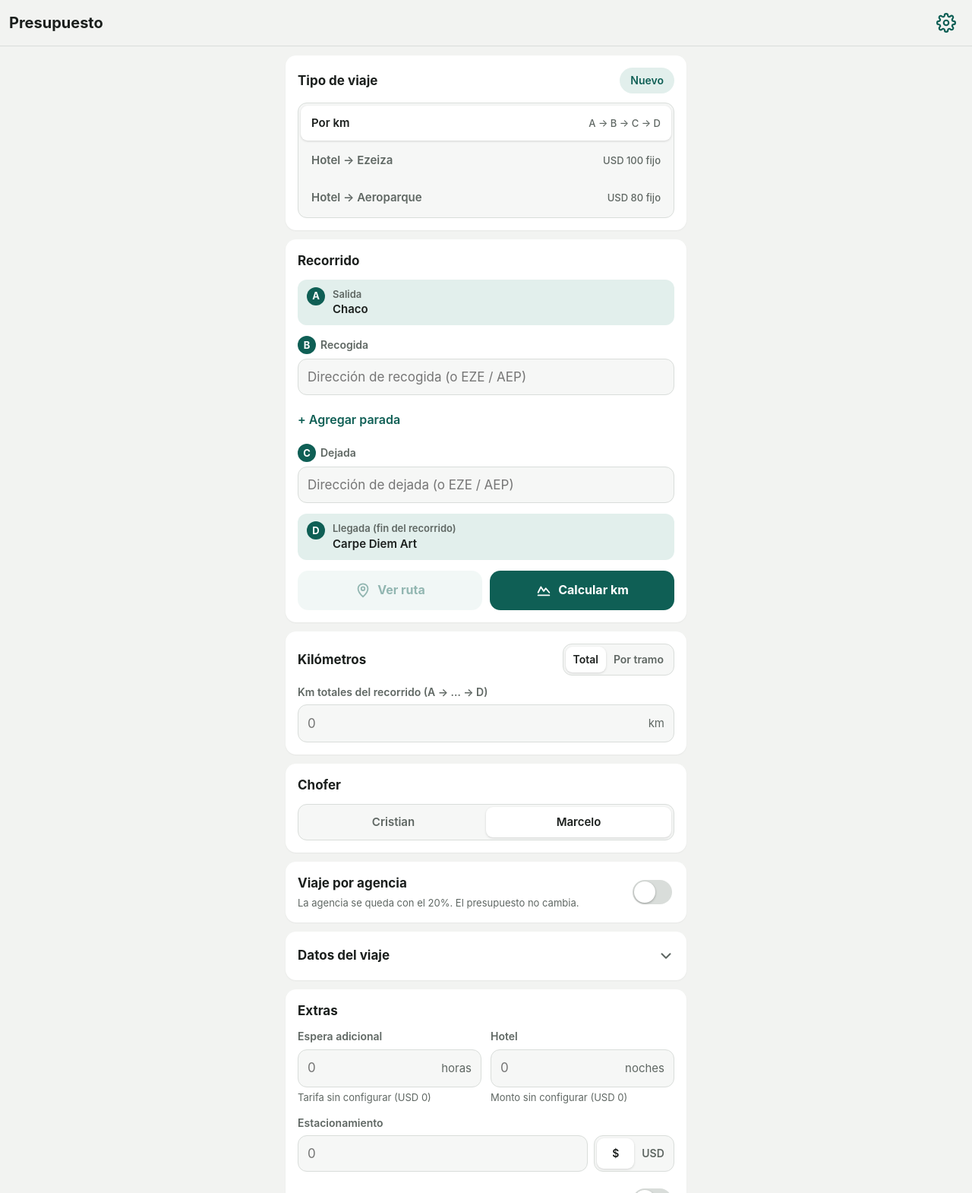
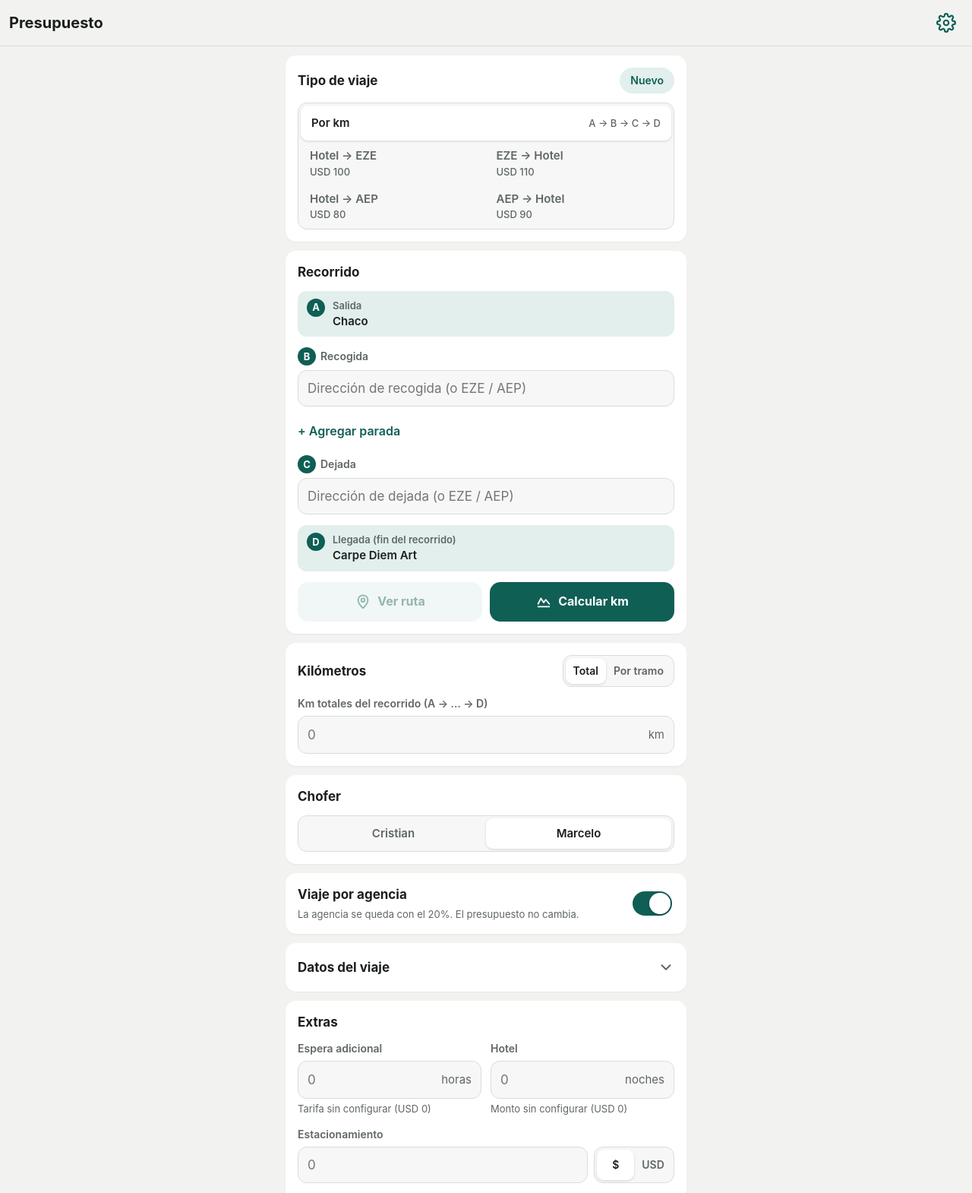
Before and after one commit to fransorbo/presupuestos-van, a plain HTML site: page index.html in a window 1280 px wide. Shown: the top 1570 px of the page at 76% size. Drawn offline with Linux system fonts and the light colour scheme.

Commit message:
Agencia por defecto y 4 tarifas fijas en grilla 2 × 2
- Cada viaje nuevo arranca como viaje por agencia.
- Tarifas fijas: Hotel → EZE 100, EZE → Hotel 110, Hotel → AEP 80, AEP → Hotel 90 (USD).
- En las vueltas, la recogida vacía usa el aeropuerto (mensaje, km y Sheet).
- Migración de config v5: se conservan los precios ya cargados.

Co-Authored-By: Claude Opus 5.5 <noreply@anthropic.com>

```diff
--- a/index.html
+++ b/index.html
@@ -281,10 +281,16 @@
         <h2>Tarifas fijas</h2>
         <p class="nota">Precio cerrado en USD: no se suma nada ni se aplica el mínimo.</p>
         <div class="fila">
-          <label class="campo"><span class="etq">Hotel CABA → Ezeiza</span>
+          <label class="campo"><span class="etq">Hotel → EZE</span>
             <span class="con-sufijo prefijo"><span class="sufijo">USD</span><input type="text" inputmode="decimal" data-c="tarifasFijas.0.usd" data-tipo="numero"></span></label>
-          <label class="campo"><span class="etq">Hotel CABA → Aeroparque</span>
+          <label class="campo"><span class="etq">EZE → Hotel</span>
             <span class="con-sufijo prefijo"><span class="sufijo">USD</span><input type="text" inputmode="decimal" data-c="tarifasFijas.1.usd" data-tipo="numero"></span></label>
+        </div>
+        <div class="fila">
+          <label class="campo"><span class="etq">Hotel → AEP</span>
+            <span class="con-sufijo prefijo"><span class="sufijo">USD</span><input type="text" inputmode="decimal" data-c="tarifasFijas.2.usd" data-tipo="numero"></span></label>
+          <label class="campo"><span class="etq">AEP → Hotel</span>
+            <span class="con-sufijo prefijo"><span class="sufijo">USD</span><input type="text" inputmode="decimal" data-c="tarifasFijas.3.usd" data-tipo="numero"></span></label>
         </div>
       </section>
 
--- a/js/app.js
+++ b/js/app.js
@@ -7,7 +7,7 @@ import { cargarConfig, guardarConfig, restablecerConfig, cargarViaje, guardarVia
 import { puntosRuta, calcularKmRuta, ErrorKm } from './distancias.js';
 import { filaSheet, enviarAlSheet, esUrlSheet } from './sheet.js';
 
-export const VERSION_APP = '1.6.0';
+export const VERSION_APP = '1.7.0';
 
 const $ = (sel, raiz = document) => raiz.querySelector(sel);
 const $$ = (sel, raiz = document) => [...raiz.querySelectorAll(sel)];
@@ -22,7 +22,7 @@ function viajeNuevo(anterior = {}) {
     destino: '',
     paradas: [],
     tipoViaje: 'km',
-    porAgencia: false,
+    porAgencia: true, // cada viaje nuevo arranca como viaje por agencia
     modoTramos: anterior.modoTramos ?? false,
     kmTotales: '',
     tramos: ['', '', ''],
@@ -79,7 +79,7 @@ function pintarTiposViaje() {
     b.dataset.valor = t.id;
     b.innerHTML = '<span></span><small></small>';
     $('span', b).textContent = t.corto || t.nombre;
-    $('small', b).textContent = `USD ${formatNumero(t.usd, 0, 2)} fijo`;
+    $('small', b).textContent = `USD ${formatNumero(t.usd, 0, 2)}`;
     seg.append(b);
   }
   if (viaje.tipoViaje !== 'km' && !tarifaFija(viaje, config)) viaje.tipoViaje = 'km';
@@ -154,8 +154,12 @@ function actualizar() {
   $('#resumen-datos').textContent = [fechaCorta, formatHora(viaje.hora), pax ? `${Math.round(pax)} pax` : ''].filter(Boolean).join(' · ');
   const notaFija = $('#nota-tarifa-fija');
   notaFija.hidden = !fija;
-  if (fija) notaFija.textContent = `Precio cerrado: USD ${formatNumero(fija.usd, 2, 2)}. No se suman km, peajes, extras ni recargos. Si dejás vacía la dejada, el mensaje dice "${fija.destino}".`;
-  $('[data-v="destino"]').placeholder = fija ? fija.destino : 'Dirección de dejada (o EZE / AEP)';
+  if (fija) {
+    const vacio = fija.origen ? `la recogida, el mensaje dice "${fija.origen}"` : `la dejada, el mensaje dice "${fija.destino}"`;
+    notaFija.textContent = `Precio cerrado: USD ${formatNumero(fija.usd, 2, 2)}. No se suman km, peajes, extras ni recargos. Si dejás vacía ${vacio}.`;
+  }
+  $('[data-v="origen"]').placeholder = fija?.origen || 'Dirección de recogida (o EZE / AEP)';
+  $('[data-v="destino"]').placeholder = fija?.destino || (fija ? 'Hotel' : 'Dirección de dejada (o EZE / AEP)');
 
   // Espera incluida según la recogida
   const ayudaEspera = $('#ayuda-espera-incluida');
@@ -412,9 +416,11 @@ async function calcularKm() {
   if (btn.disabled) return;
   let puntos;
   try {
-    // En una tarifa fija sin dejada escrita, se usa el aeropuerto de la tarifa
-    const destino = viaje.destino.trim() || tarifaFija(viaje, config)?.destino || '';
-    puntos = puntosRuta({ puntoA: config.puntoA, puntoD: config.puntoD, ...viaje, destino });
+    // En una tarifa fija sin recogida o dejada escrita, se usa el aeropuerto de la tarifa
+    const fija = tarifaFija(viaje, config);
+    const origen = viaje.origen.trim() || fija?.origen || '';
+    const destino = viaje.destino.trim() || fija?.destino || '';
+    puntos = puntosRuta({ puntoA: config.puntoA, puntoD: config.puntoD, ...viaje, origen, destino });
   } catch (e) {
     mostrarResultadoKm('error', (c) => c.append(parrafo(e.message)));
     return;
@@ -533,8 +539,10 @@ const ETIQUETAS = {
   precioKmUSD: 'Precio por km',
   'precioMinimo.monto': 'Precio mínimo',
   'precioMinimo.moneda': 'Precio mínimo: moneda',
-  'tarifasFijas.0.usd': 'Tarifa fija Hotel → Ezeiza',
-  'tarifasFijas.1.usd': 'Tarifa fija Hotel → Aeroparque',
+  'tarifasFijas.0.usd': 'Tarifa fija Hotel → EZE',
+  'tarifasFijas.1.usd': 'Tarifa fija EZE → Hotel',
+  'tarifasFijas.2.usd': 'Tarifa fija Hotel → AEP',
+  'tarifasFijas.3.usd': 'Tarifa fija AEP → Hotel',
   agenciaPorcentaje: 'Comisión de agencia',
   'costos.choferHorasCada100Km': 'Gastos: horas de Marcelo',
   'costos.choferPrecioHora': 'Gastos: precio hora de Marcelo',
--- a/js/config.js
+++ b/js/config.js
@@ -6,7 +6,7 @@
 // Si cambia un valor por defecto que también tiene que cambiar en los celulares que ya
 // guardaron su configuración, subir CONFIG_VERSION y agregar la migración en storage.js.
 
-export const CONFIG_VERSION = 4;
+export const CONFIG_VERSION = 5;
 
 export const DEFAULT_CONFIG = {
   version: CONFIG_VERSION,
@@ -30,10 +30,12 @@ export const DEFAULT_CONFIG = {
   },
 
   // Tarifas fijas: el total es siempre este monto en USD, sin sumar nada.
+  // `destino`: se usa si no se escribe la dejada. `origen`: se usa si no se escribe la recogida.
   tarifasFijas: [
-    { id: 'hotel-ezeiza', corto: 'Hotel → Ezeiza', nombre: 'Hotel CABA → Aeropuerto Ezeiza', destino: 'Aeropuerto Internacional Ministro Pistarini (Ezeiza)', usd: 100 },
-    { id: 'hotel-aeroparque', corto: 'Hotel → Aeroparque', nombre: 'Hotel CABA → Aeroparque', destino: 'Aeroparque Jorge Newbery', usd: 80 },
-
+    { id: 'hotel-ezeiza', corto: 'Hotel → EZE', nombre: 'Hotel CABA → Aeropuerto Ezeiza', destino: 'Aeropuerto Internacional Ministro Pistarini (Ezeiza)', usd: 100 },
+    { id: 'ezeiza-hotel', corto: 'EZE → Hotel', nombre: 'Aeropuerto Ezeiza → Hotel CABA', origen: 'Aeropuerto Internacional Ministro Pistarini (Ezeiza)', usd: 110 },
+    { id: 'hotel-aeroparque', corto: 'Hotel → AEP', nombre: 'Hotel CABA → Aeroparque', destino: 'Aeroparque Jorge Newbery', usd: 80 },
+    { id: 'aeroparque-hotel', corto: 'AEP → Hotel', nombre: 'Aeroparque → Hotel CABA', origen: 'Aeroparque Jorge Newbery', usd: 90 },
   ],
 
   // Viajes por agencia: el presupuesto no cambia, pero la agencia se queda con este %.
--- a/js/format.js
+++ b/js/format.js
@@ -88,8 +88,8 @@ export function textoDesglose(resultado) {
 export function textoWhatsApp({ plantilla, viaje, resultado, incluirDesglose, config }) {
   // Los atajos (EZE, AEP) se muestran con el nombre completo
   const paradas = (viaje.paradas || []).map(expandirAlias).filter(Boolean);
-  const origen = expandirAlias(viaje.origen);
-  // En las tarifas fijas, si no se escribió la dejada, se usa el aeropuerto de la tarifa
+  // En las tarifas fijas, si no se escribió la recogida o la dejada, se usa el aeropuerto de la tarifa
+  const origen = expandirAlias(viaje.origen) || resultado.tarifaFija?.origen || '';
   const destino = expandirAlias(viaje.destino) || resultado.tarifaFija?.destino || '';
   const recorrido = [origen, ...paradas, destino].filter(Boolean).join(' → ');
   const pax = Number(viaje.pasajeros) > 0 ? String(Math.round(Number(viaje.pasajeros))) : '';
--- a/js/sheet.js
+++ b/js/sheet.js
@@ -25,7 +25,7 @@ export function filaSheet(viaje, r, config, { persona = '', fecha = '', creado =
     Persona: String(persona || '').trim(),
     Fecha: fecha || '',
     Total: r.moneda === 'ARS' ? redondear(r.total) : redondear(r.total, 2),
-    Recogida: expandirAlias(viaje.origen || '').trim(),
+    Recogida: (expandirAlias(viaje.origen || '') || r.tarifaFija?.origen || '').trim(),
     Dejada: destino.trim(),
     Moneda: r.moneda === 'ARS' ? 'Pesos' : 'USD',
     'Total USD': redondear(r.totalUSD, 2),
--- a/js/storage.js
+++ b/js/storage.js
@@ -42,6 +42,7 @@ function escribir(clave, valor) {
  * v1 → v2: cambiaron el precio por km (5 → 1 USD), el punto A (ahora hay A y D) y la plantilla.
  * v2 → v3: el tipo de cambio pasa a 1550 (ahora se cambia solo en Configuración) y se saca el redondeo automático.
  * v3 → v4: el redondeo en pesos pasa a $ 10.000.
+ * v4 → v5: pasan a ser 4 tarifas fijas (se suman las vueltas desde el aeropuerto); se conservan los precios cargados.
  */
 export function migrar(guardado) {
   if (!esObjeto(guardado)) return guardado;
@@ -58,6 +59,10 @@ export function migrar(guardado) {
   }
   if ((g.version ?? CONFIG_VERSION) < 4) {
     if (esObjeto(g.redondeo)) delete g.redondeo.multiploARS;
+  }
+  if ((g.version ?? CONFIG_VERSION) < 5 && Array.isArray(g.tarifasFijas)) {
+    const precios = Object.fromEntries(g.tarifasFijas.filter((t) => t && typeof t.usd === 'number' && Number.isFinite(t.usd)).map((t) => [t.id, t.usd]));
+    g.tarifasFijas = DEFAULT_CONFIG.tarifasFijas.map((t) => ({ ...clonar(t), usd: precios[t.id] ?? t.usd }));
   }
   g.version = CONFIG_VERSION;
   return g;
--- a/styles.css
+++ b/styles.css
@@ -153,8 +153,10 @@ input:focus, textarea:focus, select:focus { outline: 2px solid var(--acento); ou
 .resultado-km li { margin-bottom: 4px; }
 
 /* ---------- tipo de viaje ---------- */
-.seg.tipos { flex-direction: column; gap: 3px; }
-.seg.tipos button { display: flex; justify-content: space-between; align-items: center; gap: 8px; min-height: 46px; padding: 0 14px; text-align: left; }
+.seg.tipos { display: grid; grid-template-columns: 1fr 1fr; gap: 3px; }
+.seg.tipos button { display: flex; justify-content: space-between; align-items: center; gap: 8px; min-height: 46px; padding: 0 14px; text-align: left; min-width: 0; }
+.seg.tipos button[data-valor="km"] { grid-column: 1 / -1; }
+.seg.tipos button:not([data-valor="km"]) { flex-direction: column; justify-content: center; align-items: flex-start; gap: 1px; min-height: 52px; padding: 6px 12px; }
 .seg.tipos small { font-size: 13px; font-weight: 500; color: var(--suave); }
 .nota-fija { margin: 12px 0 0; color: var(--texto); }
 
--- a/sw.js
+++ b/sw.js
@@ -2,7 +2,7 @@
 // Estrategia "primero la red": si hay internet se usa siempre la versión más nueva
 // (y se guarda una copia); sin internet se usa la copia guardada.
 // Al publicar cambios grandes, subir VERSION para limpiar las copias viejas.
-const VERSION = 'v8';
+const VERSION = 'v9';
 const CACHE = `presupuestos-van-${VERSION}`;
 const ARCHIVOS = [
   './',
```
Also changed, not shown: tests/calc.test.js (+2 -0 lines), tests/config.test.js (+18 -3 lines), tests/format.test.js (+8 -0 lines), tests/sheet.test.js (+5 -0 lines).
